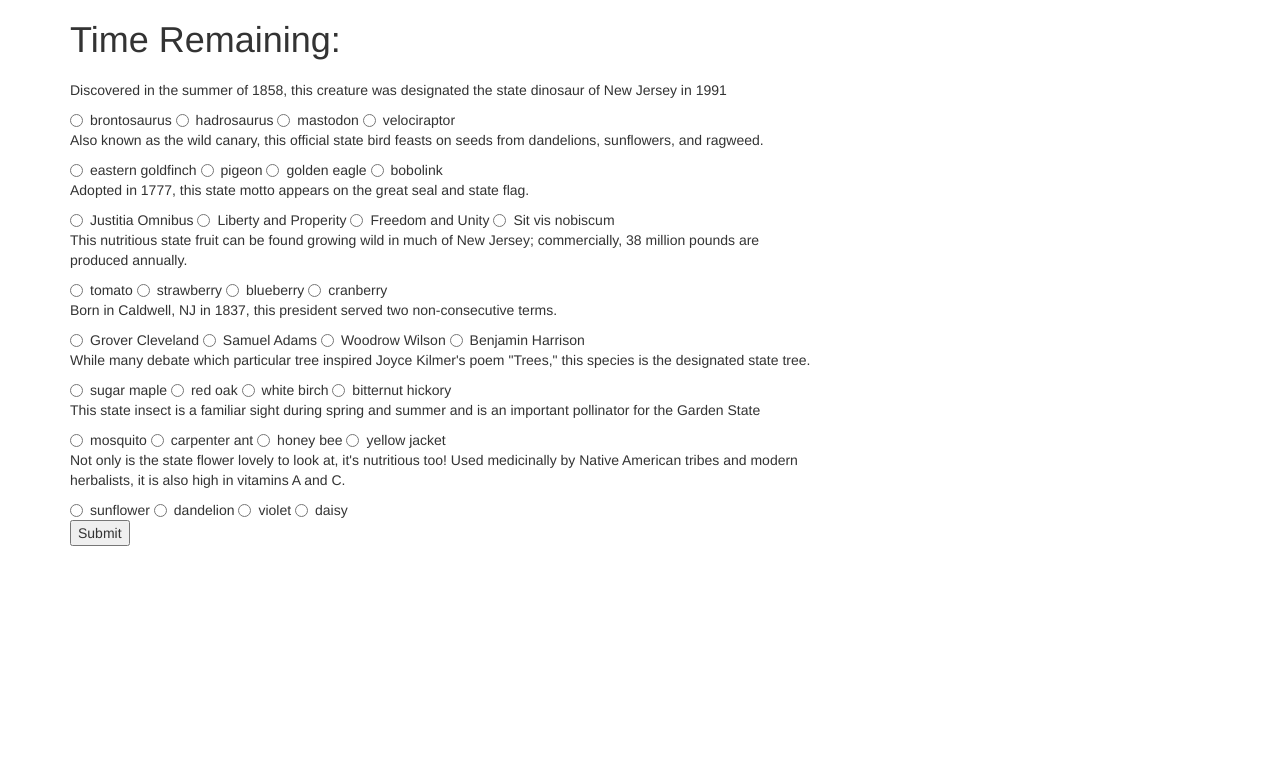
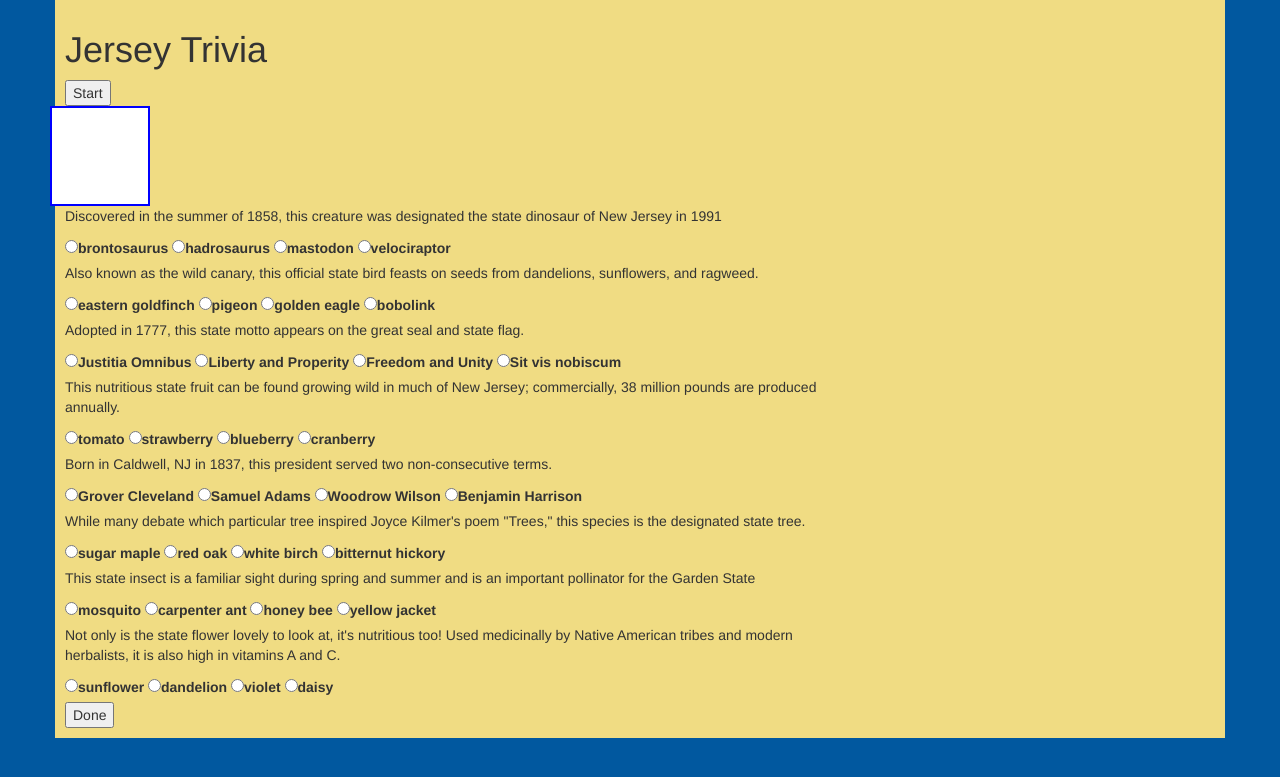
Before and after one commit to gibbous/TriviaGame, a PHP site: page / in a window 1280 px wide. Shown: the top 777 px of the page. Run offline with PHP 8.4, Linux system fonts and the light colour scheme.

Commit message:
updating javascript

```diff
--- a/assets/css/style.css
+++ b/assets/css/style.css
@@ -1,3 +1,29 @@
+body {
+	background: #01589f;
+}
 .container {
  margin: auto;
+	background: #f0dc83;
+	padding: 10px;
 }
+.hide {
+	display: none;
+}
+
+.show{
+	display:	block;
+}
+
+#score{
+	background: white;
+	border: solid blue 2px;
+	height: 100px;
+	width:100px;
+}
+
+#timer{
+	background: white;
+	border: solid blue 2px;
+	height: 100px;
+	width:100px;
+}
--- a/assets/javascript/app.js
+++ b/assets/javascript/app.js
@@ -1,16 +1,74 @@
+$(document).ready(function(){
+//VARIABLES
+
+var counter = 20;
 var amountCorrect = 0;
 
-//Score quiz
+//FUNCTIONS
 
- $(".button").on("click", function(){
+function timer(){
+	timer = setInterval(function(){
+		//show the counter
+		$('#timer').html(counter);
+
+		//reduce the number of seconds left by 1
+			counter--;
+
+		//end game if timer runs out
+		if (counter === 0){
+	 		stopTimer();
+	 		quizHide();
+	 		score();
+ 			showScore();
+	 		}
+
+	}, 1000);
+}
+
+function quizLoad(){
+	$("#start").addClass("hide");
+}
+
+function quizHide(){
+	$("#quiz").addClass("hide");
+}
+function stopTimer() {
+    clearInterval(timer);
+}
+
+function score(){
 	for(var i = 1; i <= 8; i++) {
   	var radios = document.getElementsByName("group" + i);
   	for(var j = 0; j < radios.length; j++) {
     var radio = radios[j];
-    if(radio.value === "correct" && radio.checked) {
+    	if(radio.value === "p" && radio.checked) {
       	amountCorrect++;
       	console.log(amountCorrect);
     	}
   	}
 	}
+}
+
+function showScore(){
+	$("#score").addClass("show");
+}
+
+//GAME
+
+
+//Start game when button is clicked
+$("#start").on("click", function(){
+ 	timer();
+ 	quizLoad();
 });
+
+//Score quiz
+
+$("#done").on("click", function(){
+ 	quizHide();
+ 	score();
+ 	showScore();
+});
+
+
+});
--- a/index.html
+++ b/index.html
@@ -2,120 +2,98 @@
 	<html>
 	<head>
 		<title>Jersey Trivia</title>
-	<link rel="stylesheet" href="assets/css/reset.css">
 			<link rel="stylesheet" href="https://maxcdn.bootstrapcdn.com/bootstrap/3.3.6/css/bootstrap.min.css">
 			<link rel="stylesheet" href="assets/css/style.css">
+			<script src="https://code.jquery.com/jquery-2.2.3.js"></script>
+			<script src="assets/javascript/app.js"></script>
+	</head>
 
-</head>
 	<body>
 		<div class="container">
+			<h1>Jersey Trivia</h1>
 				<div class="row">
-			<div class="col-md-8" id="headline">
-				<h1> Time Remaining:</h1>
-			</div>
+						<div class="col-md-8" id="start"><button>Start</button></div>
 				</div>
 
 				<div class="row">
-			<div class="col-md-8">
-
-
-
-<div class="radio quiz">
-
-	<div class="q1">
-	<p>Discovered in the summer of 1858, this creature was designated the state dinosaur of New Jersey in 1991</p>
-	  <label><input type="radio" name="group1" value="wrong">brontosaurus</label>
-
-	  <label><input type="radio" name="group1" value="right">hadrosaurus</label>
-
-	  <label><input type="radio" name="group1" value="wrong">mastodon</label>
-
-	  <label><input type="radio" name="group1" value="wrong">velociraptor</label>
+						<div class="col-md-8" id="timer"></div>
 				</div>
 
-		<div class="q1">
-	<p>Also known as the wild canary, this official state bird feasts on seeds from dandelions, sunflowers, and ragweed.</p>
-	  <label><input type="radio" name="group2" value="right">eastern goldfinch</label>
-
-	  <label><input type="radio" name="group2" value="wrong">pigeon</label>
-
-	  <label><input type="radio" name="group2" value="wrong">golden eagle</label>
-
-	  <label><input type="radio" name="group2" value="wrong">bobolink</label>
+			<div class="row" id="quiz">
+				<div class="col-md-8">
+				<form>
+				<div class="question">
+					<p>Discovered in the summer of 1858, this creature was designated the state dinosaur of New Jersey in 1991</p>
+			  	<label><input type="radio" name="group1" value="q">brontosaurus</label>
+					<label><input type="radio" name="group1" value="p">hadrosaurus</label>
+					<label><input type="radio" name="group1" value="r">mastodon</label>
+					<label><input type="radio" name="group1" value="z">velociraptor</label>
 				</div>
 
-	<div class="q3">
-	<p>Adopted in 1777, this state motto appears on the great seal and state flag.</p>
-	  <label><input type="radio" name="group3" value="wrong">Justitia Omnibus</label>
-
-	  <label><input type="radio" name="group3" value="right">Liberty and Properity</label>
-
-	  <label><input type="radio" name="group3" value="wrong">Freedom and Unity</label>
-
-	  <label><input type="radio" name="group3" value="wrong">Sit vis nobiscum</label>
-	</div>
-
-	<div class="q4">
-	<p>This nutritious state fruit can be found growing wild in much of New Jersey; commercially, 38 million pounds are produced annually.</p>
-	  <label><input type="radio" name="group4" value="wrong">tomato</label>
-
-	  <label><input type="radio" name="group4" value="wrong">strawberry</label>
-
-	  <label><input type="radio" name="group4" value="right">blueberry</label>
-
-	  <label><input type="radio" name="group4" value="wrong">cranberry</label>
-	</div>
-	<div class="q5">
-	<p>Born in Caldwell, NJ in 1837, this president served two non-consecutive terms.</p>
-	  <label><input type="radio" name="group5" value="right">Grover Cleveland</label>
-
-	  <label><input type="radio" name="group5" value="wrong">Samuel Adams</label>
-
-	  <label><input type="radio" name="group5" value="wrong">Woodrow Wilson</label>
-
-	  <label><input type="radio" name="group5" value="wrong">Benjamin Harrison</label>
-	</div>
-
-	<div class="q6">
-	<p>While many debate which particular tree inspired Joyce Kilmer's poem "Trees," this species is the designated state tree.</p>
-	  <label><input type="radio" name="group6" value="wrong">sugar maple</label>
-
-	  <label><input type="radio" name="group6" value="right">red oak</label>
-
-	  <label><input type="radio" name="group6" value="wrong">white birch</label>
-
-	  <label><input type="radio" name="group6" value="wrong">bitternut hickory</label>
-	</div>
-	<div class="q7">
-	<p>This state insect is a familiar sight during spring and summer and is an important pollinator for the Garden State</p>
-	  <label><input type="radio" name="group7" value="wrong">mosquito</label>
-
-	  <label><input type="radio" name="group7" value="wrong">carpenter ant</label>
-
-	  <label><input type="radio" name="group7" value="right">honey bee</label>
-
-	  <label><input type="radio" name="group7" value="wrong">yellow jacket</label>
-	</div>
-
-	<div class="q8">
-	<p>Not only is the state flower lovely to look at, it's nutritious too!  Used medicinally by Native American tribes and modern herbalists, it is also high in vitamins A and C.</p>
-	  <label><input type="radio" name="group8" value="wrong">sunflower</label>
-
-	  <label><input type="radio" name="group8" value="wrong">dandelion</label>
-
-	  <label><input type="radio" name="group8" value="right">violet</label>
-
-	  <label><input type="radio" name="group8" value="wrong">daisy</label>
-	</div>
-
-<div><button class="button">Submit</button></div>
+				<div class="question">
+					<p>Also known as the wild canary, this official state bird feasts on seeds from dandelions, sunflowers, and ragweed.</p>
+					<label><input type="radio" name="group2" value="p">eastern goldfinch</label>
+					<label><input type="radio" name="group2" value="q">pigeon</label>
+					<label><input type="radio" name="group2" value="r">golden eagle</label>
+					<label><input type="radio" name="group2" value="z">bobolink</label>
 				</div>
 
 
+				<div class="question">
+					<p>Adopted in 1777, this state motto appears on the great seal and state flag.</p>
+					<label><input type="radio" name="group3" value="q">Justitia Omnibus</label>
+					<label><input type="radio" name="group3" value="p">Liberty and Properity</label>
+					<label><input type="radio" name="group3" value="r">Freedom and Unity</label>
+					<label><input type="radio" name="group3" value="z">Sit vis nobiscum</label>
+				</div>
 
+				<div class="question">
+					<p>This nutritious state fruit can be found growing wild in much of New Jersey; commercially, 38 million pounds are produced annually.</p>
+				  <label><input type="radio" name="group4" value="q">tomato</label>
+				  <label><input type="radio" name="group4" value="r">strawberry</label>
+				  <label><input type="radio" name="group4" value="p">blueberry</label>
+				  <label><input type="radio" name="group4" value="z">cranberry</label>
+				</div>
 
-<script src="https://code.jquery.com/jquery-2.2.3.js"></script>
-<script src="assets/javascript/app.js"></script>
+				<div class="question">
+					<p>Born in Caldwell, NJ in 1837, this president served two non-consecutive terms.</p>
+					<label><input type="radio" name="group5" value="p">Grover Cleveland</label>
+					<label><input type="radio" name="group5" value="q">Samuel Adams</label>
+					<label><input type="radio" name="group5" value="r">Woodrow Wilson</label>
+					<label><input type="radio" name="group5" value="z">Benjamin Harrison</label>
+				</div>
 
+				<div class="question">
+					<p>While many debate which particular tree inspired Joyce Kilmer's poem "Trees," this species is the designated state tree.</p>
+					<label><input type="radio" name="group6" value="z">sugar maple</label>
+					<label><input type="radio" name="group6" value="p">red oak</label>
+					<label><input type="radio" name="group6" value="q">white birch</label>
+					<label><input type="radio" name="group6" value="r">bitternut hickory</label>
+				</div>
+
+				<div class="question">
+					<p>This state insect is a familiar sight during spring and summer and is an important pollinator for the Garden State</p>
+					<label><input type="radio" name="group7" value="z">mosquito</label>
+					<label><input type="radio" name="group7" value="q">carpenter ant</label>
+					<label><input type="radio" name="group7" value="p">honey bee</label>
+					<label><input type="radio" name="group7" value="r">yellow jacket</label>
+				</div>
+
+				<div class="question">
+					<p>Not only is the state flower lovely to look at, it's nutritious too!  Used medicinally by Native American tribes and modern herbalists, it is also high in vitamins A and C.</p>
+					<label><input type="radio" name="group8" value="q">sunflower</label>
+					<label><input type="radio" name="group8" value="r">dandelion</label>
+					<label><input type="radio" name="group8" value="p">violet</label>
+					<label><input type="radio" name="group8" value="z">daisy</label>
+				</div>
+
+				<div><button class="button" id="done">Done</button></div>
+			</form>
+			</div>
+
+			<div class="row">
+				<div class="col-md-8 hide" id="score"></div>
+			</div>
+		</div>
 	</body>
 </html>
```
Also changed, not shown: assets/javascript/app2.js (added, +30 -0 lines). Lines whose indentation alone changed are shown as unchanged.
